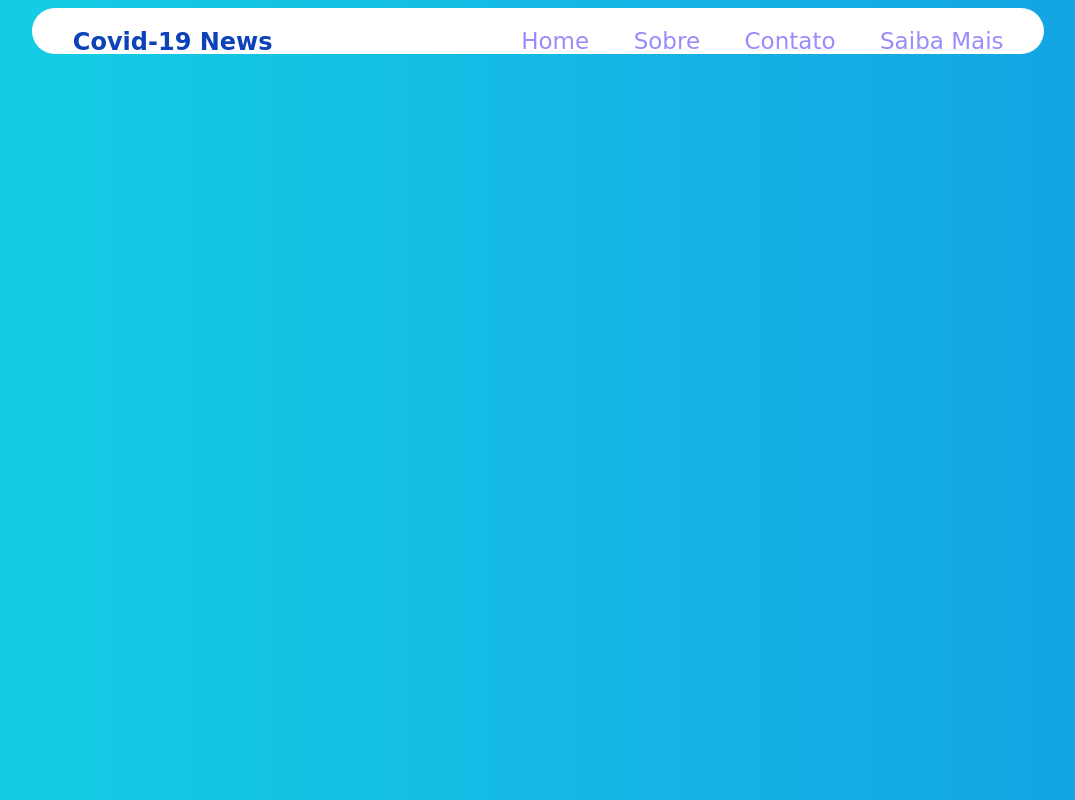
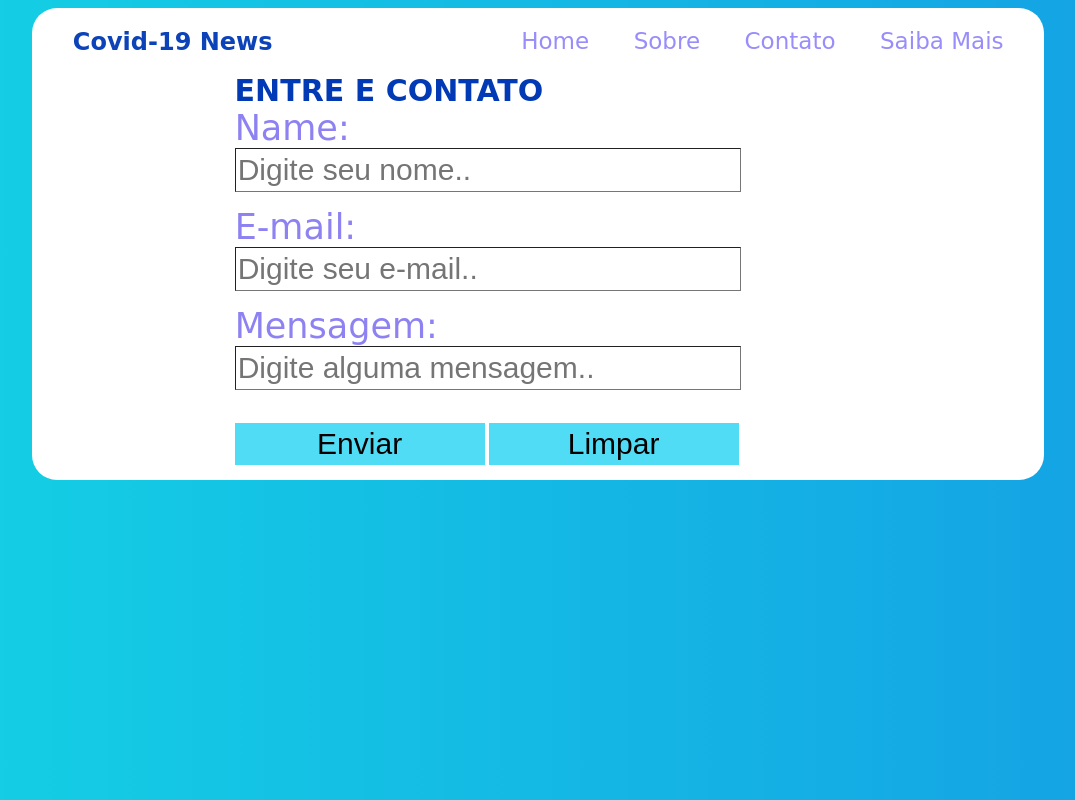
Before and after one commit to GledsonS831/Covid-19-news, a plain HTML site: page frontend/src/pages/contato/contato.html in a window 1280 px wide. Shown: the whole page, without its empty margins (102-1177 px from the left). Drawn offline with Linux system fonts and the light colour scheme; a web font is replaced by a local one.

```diff
--- a/frontend/src/global.css
+++ b/frontend/src/global.css
@@ -70,8 +70,7 @@ body{
     margin: auto;
     text-align: left;
     margin-left: 4%;
-    margin-top: 5%;
-    margin-bottom: 5%;
+
     font-size: 30px;
     font-family: 'Baloo Bhaina 2', cursive;
 }
--- a/frontend/src/pages/contato/contato.css
+++ b/frontend/src/pages/contato/contato.css
@@ -1,21 +1,52 @@
 body{
     background: linear-gradient(90deg, rgba(20,206,228,1) 7%, rgba(20,164,228,1) 93%);
 }
-.main{
 
-    background-color: white;
-    margin-left: 10%;
-    margin-right: 10%;
-    border-radius: 1%;
+.formulario {
+    border-radius: 20px;
+    padding-left: 20%;
+
+
 }
 
-.main .nav h2{
-    font-size: 150%;
-    float: left;
-    padding: auto;
+.formulario label{
+
+    font-size: 35px;
+    font-family: 'Baloo Bhaina 2', cursive;
+    color: rgb(142, 130, 243);
+
+
+}
+
+.formulario input{
     margin: auto;
-    margin-left: 4%;
-    margin-top: 2%;
-    color: rgb(12, 67, 185);
-    font-family: 'Baloo Bhaina 2', cursive;
+    box-sizing: content-box;
+
+    margin-bottom: 15px;
+    width: 500px;
+    height: 40px;
+    font-size: 30px;
+    border-width: 1px;
 }
+
+.formulario input[type="submit"]{
+    background-color:rgb(81, 220, 245);
+    border-width: 0px;
+    width: 238;
+}
+.formulario input[type="reset"]{
+    background-color:rgb(81, 220, 245);
+    border-width: 0px;
+    width: 238;
+
+}
+
+
+.texto h1{
+    margin: auto;
+    padding-left: 16%;
+    padding-bottom: 0px;
+    margin-bottom: 0px;
+    /* border: 1px double green;*/
+
+}
--- a/frontend/src/pages/contato/contato.html
+++ b/frontend/src/pages/contato/contato.html
@@ -4,8 +4,11 @@
             Home
         </title>
         <meta http-equiv="refresh" content="100"/>
+
+        <link rel="stylesheet" type="text/css" href="../../global.css" />
         <link rel="stylesheet" type="text/css" href="contato.css" />
-        <link rel="stylesheet" type="text/css" href="../../global.css" />
+
+
         <link href="https://fonts.googleapis.com/css2?family=Baloo+Bhaina+2&display=swap" rel="stylesheet">
 
     </head>
@@ -26,7 +29,26 @@
 
                 </p>
 
+            </div>
 
+
+
+            <div class="texto">
+                <h1>
+                    ENTRE E CONTATO
+                </h1>
+            </div>
+            <div class="formulario">
+                <form action="mailto:glegogle84@gmail.com"  method="post" enctype="text/plain">
+                    <label>Name:</label><br>
+                    <input type="text" name="Nome" placeholder="Digite seu nome.."><br>
+                    <label>E-mail:</label><br>
+                    <input type="text" name="E-mail" placeholder="Digite seu e-mail.."><br>
+                    <label>Mensagem:</label><br>
+                    <input type="text" name="comment" placeholder="Digite alguma mensagem.."><br><br>
+                    <input type="submit" value="Enviar">
+                    <input type="reset" value="Limpar">
+                </form>
             </div>
         <div/>
 <html/>
--- a/frontend/src/pages/saiba_mais/saiba_mais.css
+++ b/frontend/src/pages/saiba_mais/saiba_mais.css
@@ -6,7 +6,7 @@ body{
     background-color: white;
     margin-left: 10%;
     margin-right: 10%;
-    border-radius: 1%;
+    border-radius: 25px;
 }
 
 .main .nav h2{
@@ -19,3 +19,24 @@ body{
     color: rgb(12, 67, 185);
     font-family: 'Baloo Bhaina 2', cursive;
 }
+
+.texto h1{
+    padding-top: 5%;
+    padding-left: 5%;
+}
+
+.texto ul{
+    padding-left: 10%;
+}
+
+.texto li{
+    padding-top: 20px;
+    padding-bottom: 20px;
+    font-family: 'Baloo Bhaina 2', cursive;
+    color: rgb(142, 130, 243);
+
+}
+
+.texto li a{
+    text-decoration: none;
+}
```
Also changed, not shown: frontend/src/pages/saiba_mais/saiba_mais.html (+32 -1 lines).
